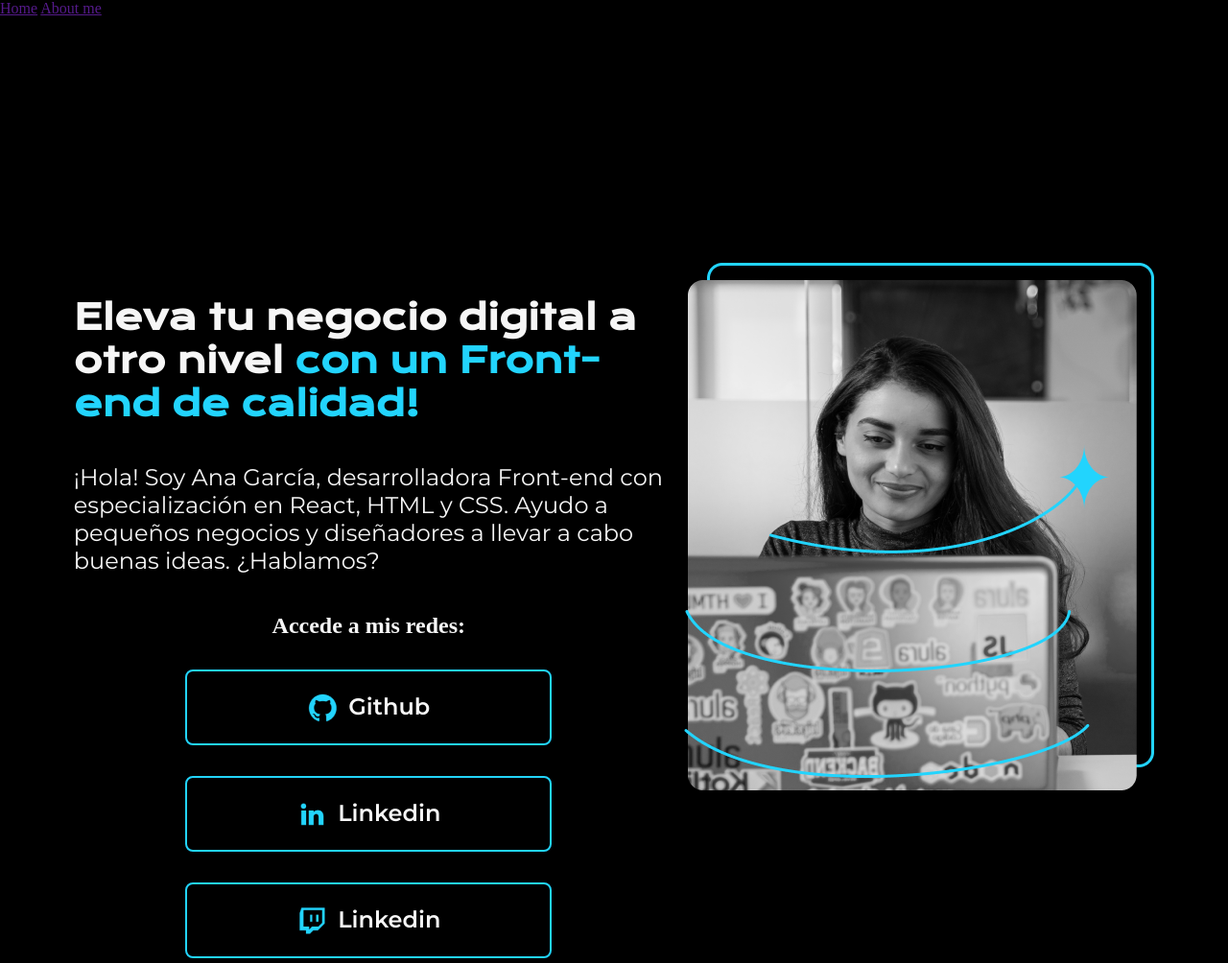
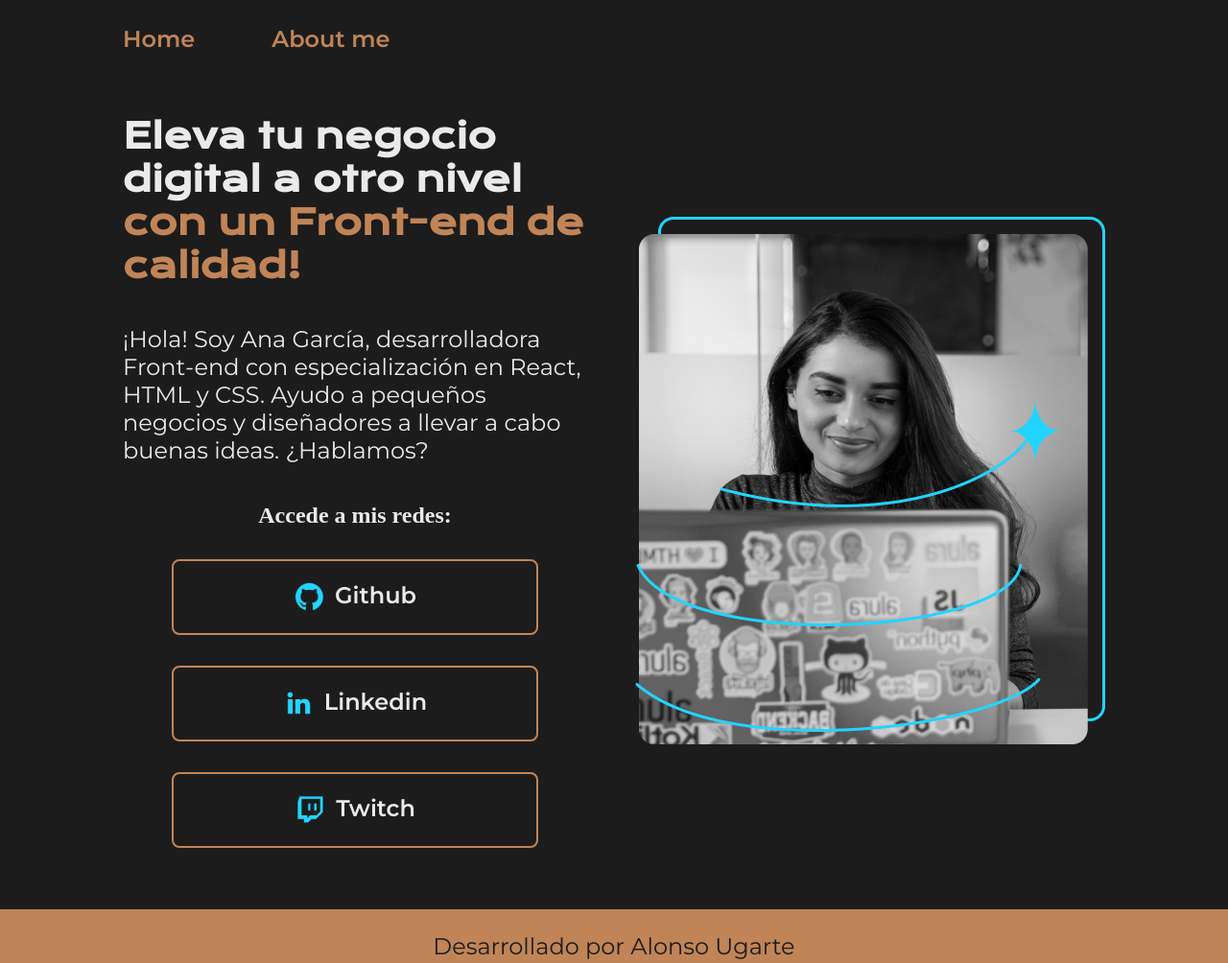
Before and after one commit to AlonsoUR/portfolio, a plain HTML site: page index.html in a window 1280 px wide. Shown: the top 1004 px of the page at 96% size. Drawn offline with nearby package versions, Linux system fonts and the light colour scheme.

Commit message:
Added Variables and changed theme colors

```diff
--- a/index.html
+++ b/index.html
@@ -5,13 +5,13 @@
     <meta http-equiv="X-UA-Compatible" content="IE=edge">
     <meta name="viewport" content="width=device-width, initial-scale=1.0">
     <title>Portfolio</title>
-    <link rel="stylesheet" href="style.css">
+    <link rel="stylesheet" href="styles/style.css">
 </head>
 <body>
     <header class="header">
         <nav class="header__menu">
-            <a class="header__menu__link" href="">Home</a>
-            <a class="header__menu__link" href="">About me</a>
+            <a class="header__menu__link" href="index.html">Home</a>
+            <a class="header__menu__link" href="about.html">About me</a>
         </nav>
     </header>
     <main class="presentation">
@@ -38,7 +38,7 @@
                 </a>
                 <a class="presentation__links__button" href="https://www.twitch.tv/">
                     <img src="./assets/twitch.png" alt="link to Twitch">
-                    Linkedin
+                    Twitch
                 </a>
             </div>
         </section>
--- a/style.css
+++ b/styles/style.css
@@ -1,43 +1,68 @@
 @import url('https://fonts.googleapis.com/css2?family=Krona+One&family=Montserrat:ital,wght@0,100..900;1,100..900&display=swap');
 
+:root{
+    --color-background: #1C1C1C;  /* Charcoal Black */
+    --color-text: #EAEAEA;  /* Neutral Off-White */
+    --color-highlight: #C08457;  /* Soft Bronze */
+    --color-hover: #A35D3B;  /* Deep Bronze */
+
+    --font-monserrat: "Montserrat", sans-serif;
+    --font_krona: "Krona One", sans-serif;
+}
 *{
     padding: 0;
     margin: 0;
 }
 
 body {
-    background-color: #000000;
-    color: #F6F6F6;
+    background-color: var(--color-background);
+    color: var(--color-text);
     box-sizing: border-box;
 }
 
-.title-highlight{
-    color: #22D4FD;
+.header{
+    padding: 2% 0% 0% 10%;
 }
+.header__menu{
+    display: flex;
+    gap: 80px;
 
+}
+.header__menu__link{
+    font-family: var(--font-monserrat);
+    font-size: 24px;
+    font-weight: 600;
+    color:var(--color-highlight);
+    text-decoration: none;
+}
 .presentation{
     display: flex;
     align-items: center;
-    margin: 20% 6%;
+    padding: 5% 10%;
     justify-content: space-between;
+    gap: 50px;
 }
+
 
 .presentation__content{
     width: 615px;
-    height: 482px;
     display: flex;
     flex-direction: column;
     gap: 40px;
 }
 
 .presentation__content__title{
-    font-family: "Krona One", sans-serif;
+    font-family: var(--font_krona);
     font-size: 36px;
+}
+
+.title-highlight{
+    color: var(--color-highlight)
 }
 
 .presentation__content__text{
     font-size: 24px;
-    font-family: "Montserrat", sans-serif;
+    font-family: var(--font-monserrat);
 }
 
 .presentation__links{
@@ -49,7 +74,7 @@ body {
 }
 
 .presentation__links_subtitle{
-    font-family: "Krona One", sans-serif;
+    font-family: var(--font_krona);
     font-size: 24px;
     font-weight: 400;
 }
@@ -58,32 +83,28 @@ body {
     text-align: center;
     padding: 21.5px 0px;
     border-radius: 8px;
-    font-family: "Montserrat", sans-serif;
+    font-family: var(--font-monserrat);
     font-size: 24px;
     font-weight: 600;
     text-decoration: none;
-    color: #F6F6F6;
-    border: 2px solid #22D4FD;
+    color: var(--color-text);
+    border: 2px solid var(--color-highlight);
     display: flex;
     justify-content: center;
     gap: 10px;
 
 }
 .presentation__links__button:hover{
-    background-color: #272727;
+    background-color: var(--color-hover);
 }
 
-.image{
-    width: 488;
-    height: 550;
-}
 
 .footer{
-    background-color: #22D4FD;
+    background-color: var(--color-highlight);
     padding: 24px;
-    color: #000000;
+    color: var(--color-background);
     text-align: center;
-    font-family: "Montserrat", sans-serif;
+    font-family: var(--font-monserrat);
     font-size: 24px;
     font-weight: 400;
 }
```
Also changed, not shown: about.html (added, +33 -0 lines).
